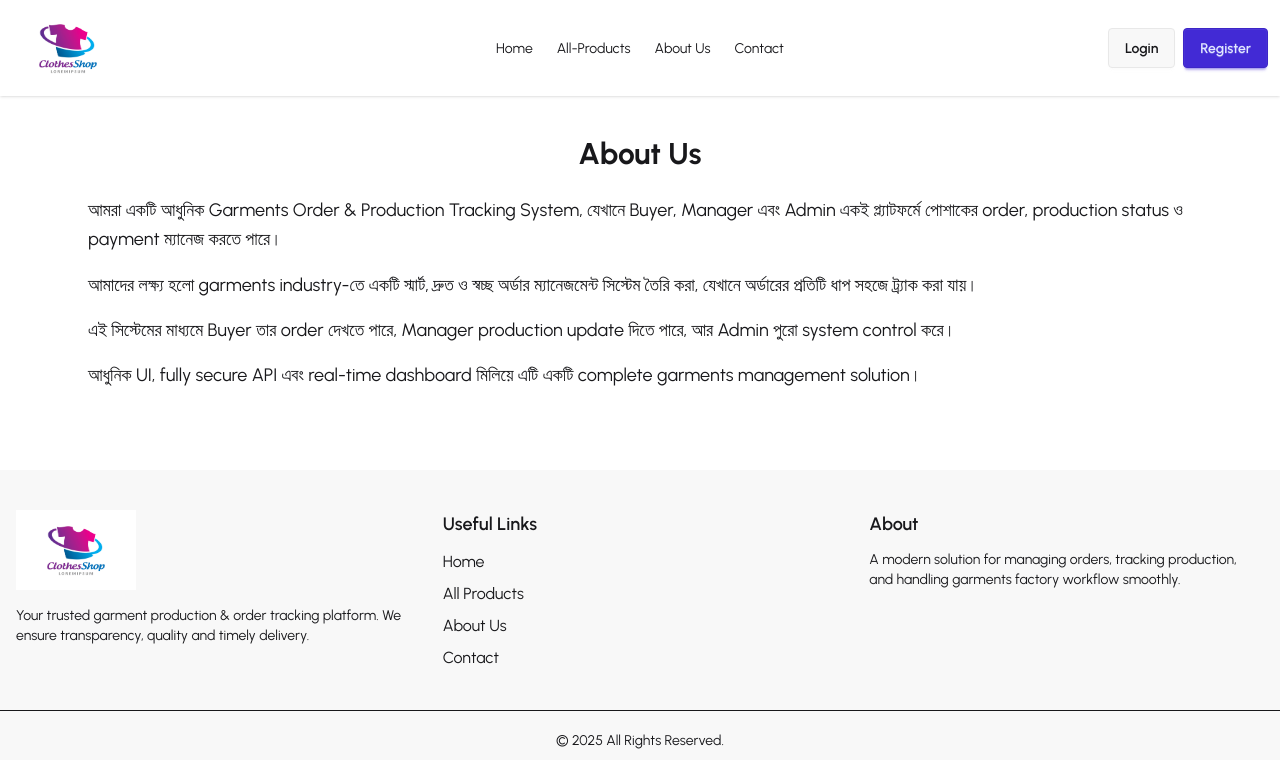
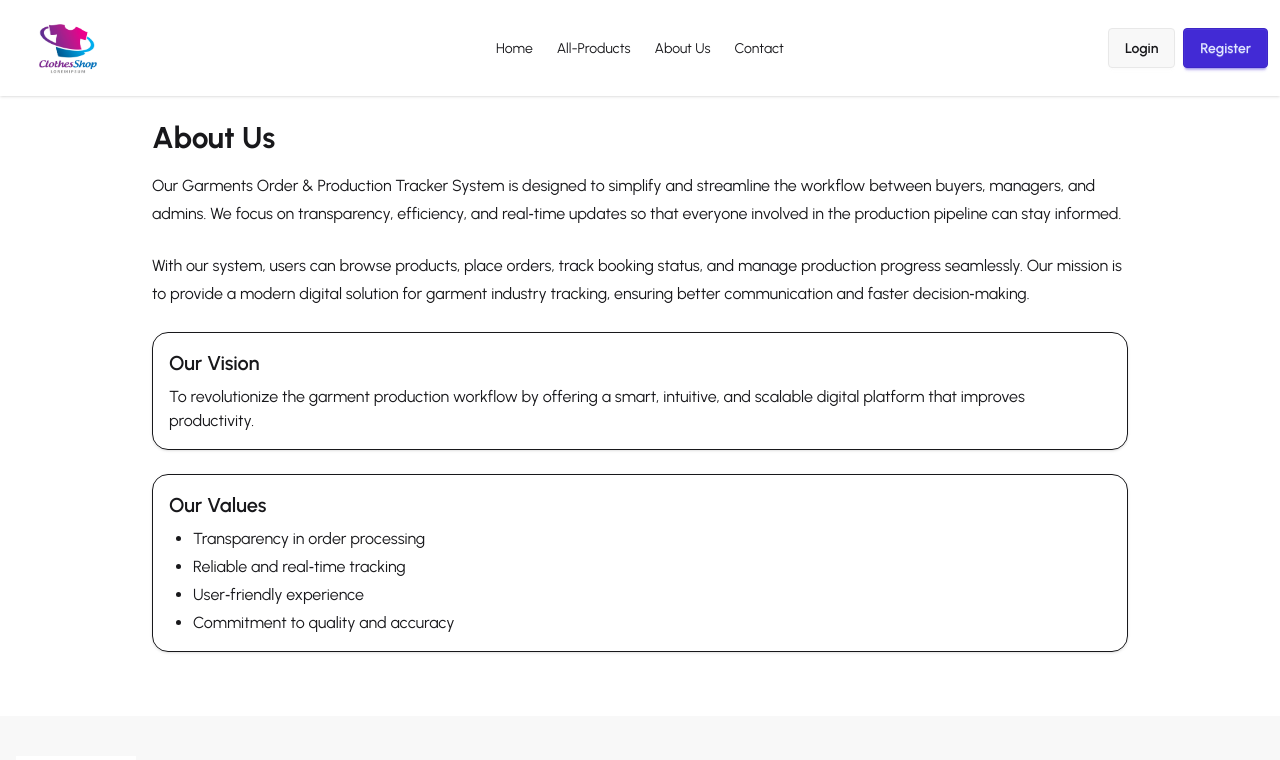
Before and after one commit to islamSorifulhero/client-side-project, a React (Vite) app: page /about in a window 1280 px wide. Shown: the top 760 px of the page. Built offline with nearby package versions, Linux system fonts and the light colour scheme; no server answers.

Commit message:
AboutUs and Contact page updated

```diff
--- a/src/pages/AboutUs/AboutUs.jsx
+++ b/src/pages/AboutUs/AboutUs.jsx
@@ -2,31 +2,35 @@ import React from "react";
 
 const AboutUs = () => {
     return (
-        <div className="max-w-6xl mx-auto px-6 py-10">
-            <h1 className="text-3xl font-bold mb-6 text-center">About Us</h1>
-
-            <div className="space-y-4 text-lg leading-relaxed">
+        <div className="max-w-5xl mx-auto p-6 space-y-6">
+            <h1 className="text-3xl font-bold mb-4">About Us</h1>
+            <p className="text-base leading-7">
+                Our Garments Order & Production Tracker System is designed to simplify and
+                streamline the workflow between buyers, managers, and admins. We focus on
+                transparency, efficiency, and real‑time updates so that everyone involved
+                in the production pipeline can stay informed.
+            </p>
+            <p className="text-base leading-7">
+                With our system, users can browse products, place orders, track booking
+                status, and manage production progress seamlessly. Our mission is to
+                provide a modern digital solution for garment industry tracking, ensuring
+                better communication and faster decision‑making.
+            </p>
+            <div className="p-4 border rounded-2xl shadow">
+                <h2 className="text-xl font-semibold mb-2">Our Vision</h2>
                 <p>
-                    আমরা একটি আধুনিক Garments Order & Production Tracking System,
-                    যেখানে Buyer, Manager এবং Admin একই প্ল্যাটফর্মে পোশাকের order, production
-                    status ও payment ম্যানেজ করতে পারে।
+                    To revolutionize the garment production workflow by offering a smart,
+                    intuitive, and scalable digital platform that improves productivity.
                 </p>
-
-                <p>
-                    আমাদের লক্ষ্য হলো garments industry-তে একটি স্মার্ট, দ্রুত ও স্বচ্ছ
-                    অর্ডার ম্যানেজমেন্ট সিস্টেম তৈরি করা, যেখানে অর্ডারের প্রতিটি ধাপ সহজে
-                    ট্র্যাক করা যায়।
-                </p>
-
-                <p>
-                    এই সিস্টেমের মাধ্যমে Buyer তার order দেখতে পারে, Manager production update দিতে পারে,
-                    আর Admin পুরো system control করে।
-                </p>
-
-                <p>
-                    আধুনিক UI, fully secure API এবং real-time dashboard মিলিয়ে এটি একটি
-                    complete garments management solution।
-                </p>
+            </div>
+            <div className="p-4 border rounded-2xl shadow">
+                <h2 className="text-xl font-semibold mb-2">Our Values</h2>
+                <ul className="list-disc ml-6 space-y-1">
+                    <li>Transparency in order processing</li>
+                    <li>Reliable and real‑time tracking</li>
+                    <li>User‑friendly experience</li>
+                    <li>Commitment to quality and accuracy</li>
+                </ul>
             </div>
         </div>
     );
--- a/src/pages/Contact/Contact.jsx
+++ b/src/pages/Contact/Contact.jsx
@@ -2,67 +2,56 @@ import React, { useState } from "react";
 import { toast } from "react-toastify";
 
 const Contact = () => {
-    const [form, setForm] = useState({
-        name: "",
-        email: "",
-        message: ""
-    });
+    return (
+        <div className="max-w-5xl mx-auto p-6 space-y-6">
+            <h1 className="text-3xl font-bold mb-4">Contact Us</h1>
 
-    const handleChange = (e) => {
-        setForm({ ...form, [e.target.name]: e.target.value });
-    };
 
-    const handleSubmit = (e) => {
-        e.preventDefault();
-        // alert("Your message has been submitted!");
-        toast.success("Your message has been submitted!")
-        setForm({ name: "", email: "", message: "" });
-    };
+            <p className="text-base leading-7">
+                If you have any questions, feedback, or want to reach out to our support
+                team, feel free to contact us through the information below.
+            </p>
 
-    return (
-        <div className="max-w-xl mx-auto px-6 py-10">
-            <h1 className="text-3xl font-bold mb-6 text-center">Contact Us</h1>
 
-            <form onSubmit={handleSubmit} className="space-y-5 bg-white shadow p-6 rounded">
-                <div>
-                    <label className="block font-semibold mb-1">Your Name</label>
-                    <input
-                        type="text"
-                        name="name"
-                        value={form.name}
-                        onChange={handleChange}
-                        required
-                        className="w-full p-3 border rounded"
-                        placeholder="Enter your name"
-                    />
-                </div>
+            <div className="p-4 border rounded-2xl shadow space-y-3">
+                <h2 className="text-xl font-semibold">Support Email</h2>
+                <p>support@garmtracker.com</p>
+            </div>
 
-                <div>
-                    <label className="block font-semibold mb-1">Email Address</label>
-                    <input
-                        type="email"
-                        name="email"
-                        value={form.email}
-                        onChange={handleChange}
-                        required
-                        className="w-full p-3 border rounded"
-                        placeholder="Enter your email"
-                    />
-                </div>
 
-                <div>
-                    <label className="block font-semibold mb-1">Your Message</label>
-                    <textarea
-                        name="message"
-                        value={form.message}
-                        onChange={handleChange}
-                        required
-                        className="w-full p-3 border rounded h-32"
-                        placeholder="Write something..."
-                    ></textarea>
-                </div>
+            <div className="p-4 border rounded-2xl shadow space-y-3">
+                <h2 className="text-xl font-semibold">Phone</h2>
+                <p>+880 1700 000000</p>
+            </div>
 
-                <button type="submit" className="btn btn-primary w-full">
+
+            <div className="p-4 border rounded-2xl shadow space-y-3">
+                <h2 className="text-xl font-semibold">Office Address</h2>
+                <p>Mirpur, Dhaka, Bangladesh</p>
+            </div>
+
+
+            <form className="space-y-4 p-6 border rounded-2xl shadow">
+                <h2 className="text-xl font-semibold mb-2">Send us a message</h2>
+                <input
+                    type="text"
+                    placeholder="Your Name"
+                    className="w-full p-3 border rounded-xl"
+                />
+                <input
+                    type="email"
+                    placeholder="Your Email"
+                    className="w-full p-3 border rounded-xl"
+                />
+                <textarea
+                    placeholder="Your Message"
+                    rows="4"
+                    className="w-full p-3 border rounded-xl"
+                />
+                <button
+                    type="submit"
+                    className="px-5 py-2 bg-blue-600 text-white rounded-xl shadow hover:bg-blue-700"
+                >
                     Send Message
                 </button>
             </form>
```
Also changed, not shown: src/routes/router.jsx (+0 -23 lines).
